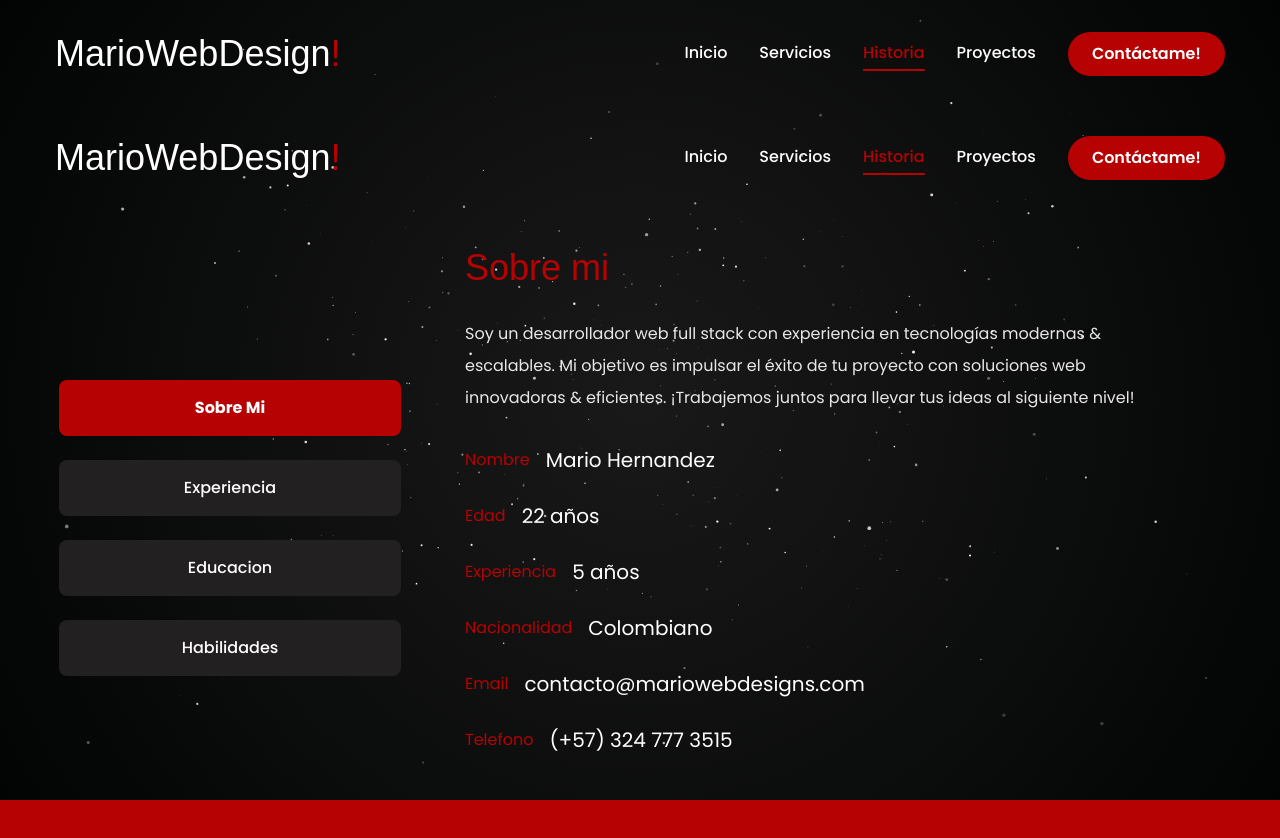
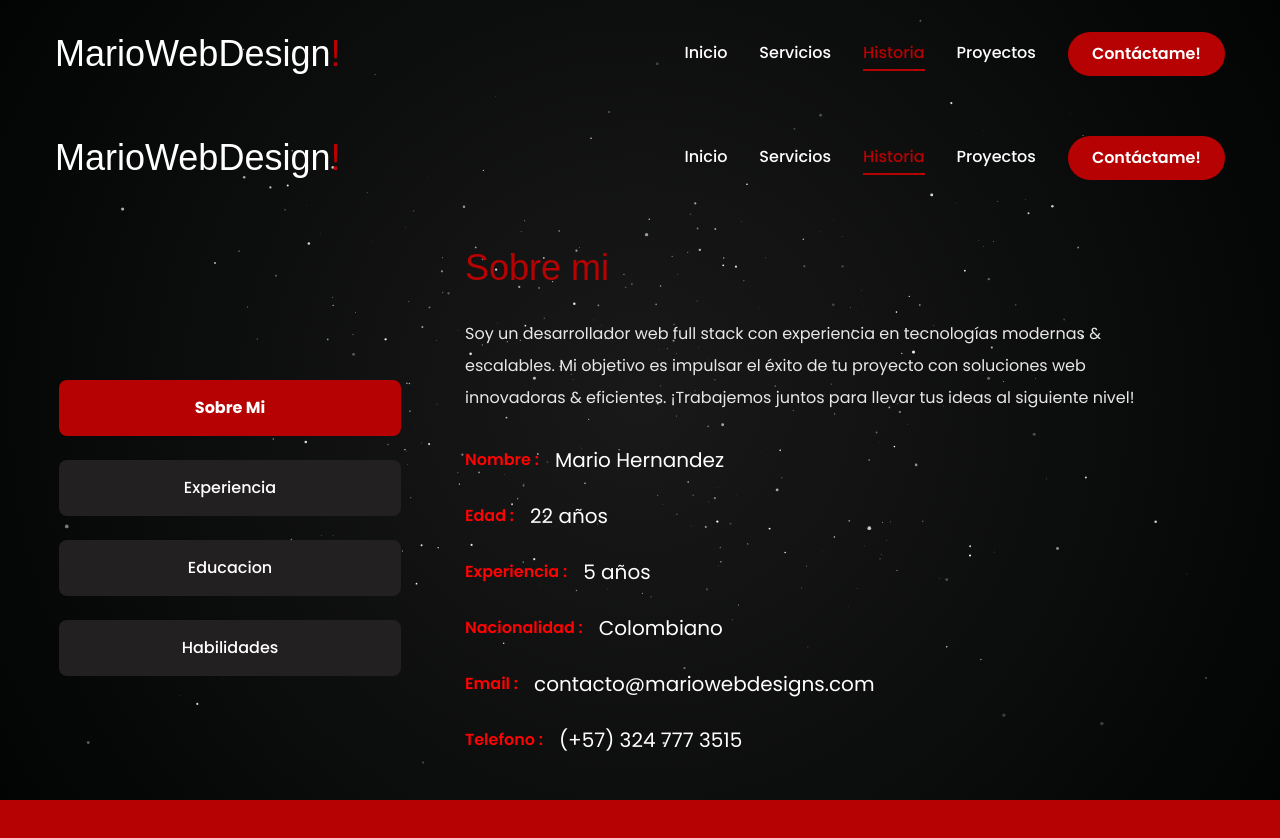
Before and after one commit to Marioalf2002/Portfolio_MarioWebDesign, a Next.js app: page /history in a window 1280 px wide. Shown: the top 838 px of the page. Built offline with nearby package versions, Linux system fonts and the light colour scheme; a web font is replaced by a local one.

Commit message:
Update CSS

```diff
--- a/app/history/page.jsx
+++ b/app/history/page.jsx
@@ -394,7 +394,9 @@ const Resume = () => {
                           key={index}
                           className="flex items-center justify-center xl:justify-start gap-4"
                         >
-                          <span className="text-accent">{item.fieldName}</span>
+                          <span className="text-accent-hover font-semibold">
+                            {item.fieldName} :
+                          </span>
                           {fieldValueElement}
                         </li>
                       );
```
